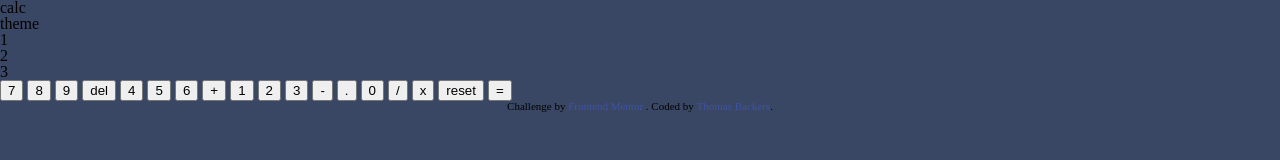
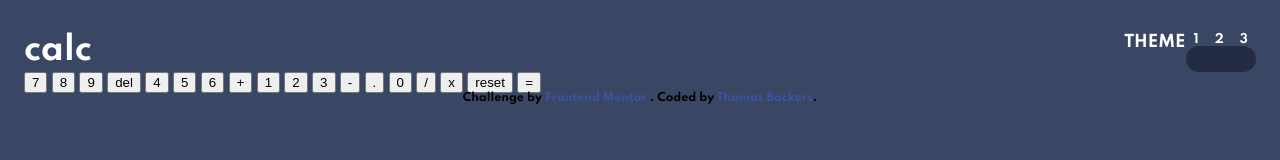
Before and after one commit to ThomasBackers/calculator-frontend-mentor, a website built with Parcel: page src/index.html in a window 1280 px wide. Built offline with nearby package versions, Linux system fonts and the light colour scheme.

Commit message:
little commit before the break

```diff
--- a/src/index.html
+++ b/src/index.html
@@ -13,26 +13,26 @@
                 <h1 class="calc-heading">calc</h1>
                 <div class="themes-menu">
                     <h2 class="themes-menu__heading">theme</h2>
-                    <nav class="themes-menu__nav-bar">
-                        <ul class="themes-menu__nav__theme-list">
-                            <li class="themes-menu__nav__themes-list__theme">1</li>
-                            <li class="themes-menu__nav__themes-list__theme">2</li>
-                            <li class="themes-menu__nav__themes-list__theme">3</li>
+                    <nav class="themes-menu__nav">
+                        <ul class="themes-menu__nav__themes-list">
+                            <li class="themes-menu__nav__themes-list__theme-id">1</li>
+                            <li class="themes-menu__nav__themes-list__theme-id">2</li>
+                            <li class="themes-menu__nav__themes-list__theme-id">3</li>
                         </ul>
-                        <ul class="themes-menus__nav__toggler">
-                            <li class="themes-menus__nav__toggler__step"></li>
-                            <li class="themes-menus__nav__toggler__step"></li>
-                            <li class="themes-menus__nav__toggler__step"></li>
+                        <ul class="themes-menu__nav__toggler">
+                            <li class="themes-menu__nav__toggler__step"></li>
+                            <li class="themes-menu__nav__toggler__step"></li>
+                            <li class="themes-menu__nav__toggler__step"></li>
                         </ul>
                     </nav>
                 </div>
             </header>
             <main class="calculator">
-                <section class="calculator__screen"></section>
-                <section class="calculator__keyboard">
-                    <!-- key-num: used to write a number on screen -->
-                    <!-- key-mod: used to modify a number on screen -->
-                    <!-- key-ope: used to operate on numbers -->
+                <output class="calculator__screen"></output>
+                <div class="calculator__keyboard">
+                    <!-- key-num: used to write numbers on screen -->
+                    <!-- key-mod: used to modify numbers on screen -->
+                    <!-- key-ope: used to write operators on screen -->
                     <!-- key-equ: equal button -->
                     <button class="calculator__keyboard__key-num">7</button>
                     <button class="calculator__keyboard__key-num">8</button>
@@ -52,7 +52,7 @@
                     <button class="calculator__keyboard__key-ope">x</button>
                     <button class="calculator__keyboard__key-mod">reset</button>
                     <button class="calculator__keyboard__key-equ">=</button>
-                </section>
+                </div>
             </main>
             <footer class="attribution">
                 Challenge by
--- a/src/sass/abstracts/_variables.scss
+++ b/src/sass/abstracts/_variables.scss
@@ -1,7 +1,17 @@
+// ---------- FONTS ----------
+@import url('https://fonts.googleapis.com/css2?family=Spartan:wght@700&display=swap');
+$main-font: 'Spartan', sans-serif;
+
 // ---------- COLORS ----------
-$main-background: hsl(222, 26%, 31%);
+//Main
+$body-background: hsl(222, 26%, 31%);
+$text-color-1: hsl(221, 14%, 31%);
+$text-color-2: hsl(0, 0, 100%);
+//Toggle
 $toggle-background: hsl(223, 31%, 20%);
+//Screen
 $screen-background: hsl(224, 36%, 15%);
+//Keyboard
 $key-num-background: hsl(30, 25%, 89%);
 $key-num-shadow: hsl(28, 16%, 65%);
 $key-mod-background: hsl(225, 21%, 49%);
--- a/src/sass/base/_base.scss
+++ b/src/sass/base/_base.scss
@@ -1,8 +1,7 @@
-a {
-    display: inline-block;
-    text-decoration: none;
+body {
+    background-color: $body-background;
+    font-family: $main-font;
+    .body-contents {
+        padding: 2.1rem 1.5rem;
+    }
 }
-
-body {
-    background-color: $main-background;
-}
--- a/src/sass/layout/_footer.scss
+++ b/src/sass/layout/_footer.scss
@@ -2,6 +2,7 @@
     font-size: 11px;
     text-align: center;
     a {
-        color: hsl(228, 45%, 44%);;
+        color: hsl(228, 45%, 44%);
+        text-decoration: none;
     }
 }
--- /dev/null
+++ b/src/sass/layout/_header.scss
@@ -0,0 +1,29 @@
+header {
+    display: flex;
+    justify-content: space-between;
+    color: $text-color-2;
+    .calc-heading {
+        font-size: 2rem;
+    }
+    .themes-menu {
+        display: flex;
+        &__heading {
+            text-transform: uppercase;
+        }
+        &__nav {
+            &__themes-list {
+                display: flex;
+                justify-content: space-around;
+                &__theme-id {
+                    font-size: 0.754rem;
+                }
+            }
+            &__toggler {
+                background-color: $toggle-background;
+                border-radius: 20px;
+                height: 1.65rem;
+                width: 4.4rem;
+            }
+        }
+    }
+}
--- a/src/sass/main.scss
+++ b/src/sass/main.scss
@@ -1,4 +1,5 @@
 @import "abstracts/variables";
 @import "base/reset";
 @import "base/base";
+@import "layout/header";
 @import "layout/footer";
```
Also changed, not shown: dist/index.html, 3 other files.
